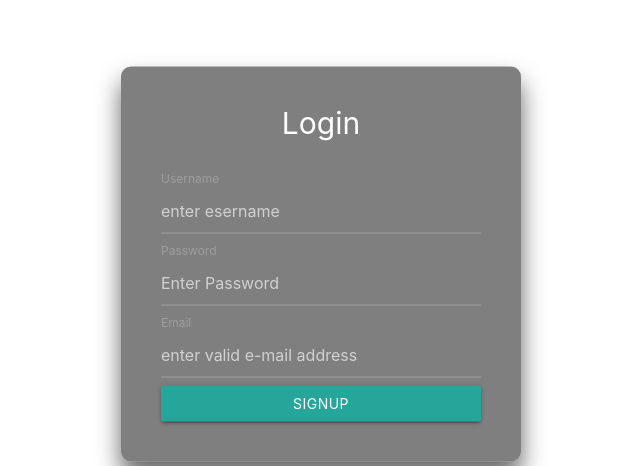
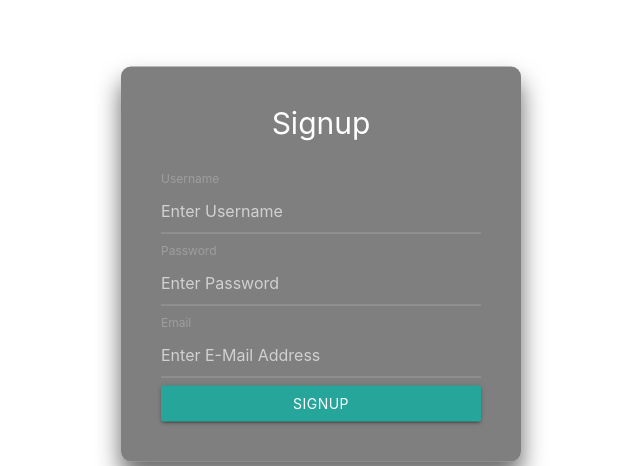
Before and after one commit to AmarSingh22/WASD-R, a Flask app: page /signup in a window 1280 px wide. Shown: the part 136-602 px from the top of the page, without its empty margins (319-959 px from the left). Run offline with Flask 3, Linux system fonts and the light colour scheme.

Commit message:
Fix signup

```diff
--- a/App/templates/signup.html
+++ b/App/templates/signup.html
@@ -8,13 +8,13 @@
 <body>
     <div class="signup-box">
       <form class="signup-form">
-        <h1>Login</h1>
+        <h1>Signup</h1>
         <label for="username">Username</label>
-        <input type="text" placeholder="enter esername" name="username" required>
+        <input type="text" placeholder="Enter Username" name="username" required>
         <label for="password">Password</label>
         <input type="password" placeholder="Enter Password" name="password" required>
         <label for="password">Email</label>
-        <input type="email" placeholder="enter valid e-mail address" name="email" required>
+        <input type="email" placeholder="Enter E-Mail Address" name="email" required>
         <button type="submit" class="btn">Signup</button>
       </form>
     </div>
```
